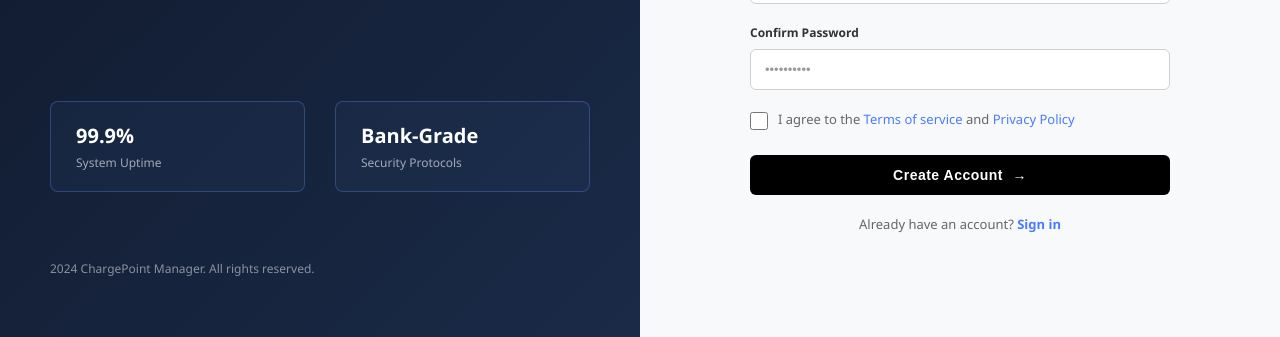
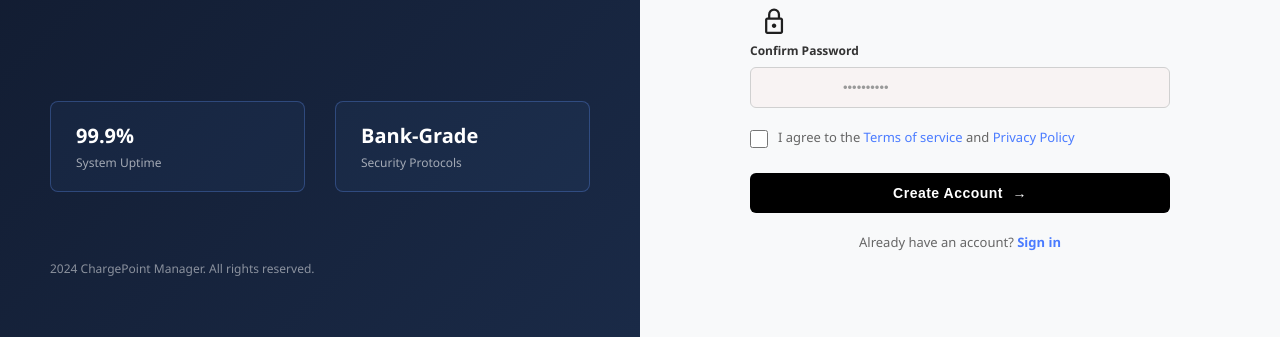
Before and after one commit to EMMANUEL862/first-html-class, a plain HTML site: page signup.html in a window 1280 px wide. Shown: the part 463-800 px from the top of the page. Drawn offline with Linux system fonts and the light colour scheme.

Commit message:
my signup form

```diff
--- a/signup.html
+++ b/signup.html
@@ -60,7 +60,7 @@
                         <input type="password" id="password" placeholder="••••••••••" required>
                     </div>
 
-                    <div class="form-group">
+                   <svg xmlns="http://www.w3.org/2000/svg" height="30px" viewBox="30 -960 960 960" width="50px" fill="#1f1f1f"><path d="M263.72-96Q234-96 213-117.15T192-168v-384q0-29.7 21.15-50.85Q234.3-624 264-624h24v-96q0-79.68 56.23-135.84 56.22-56.16 136-56.16Q560-912 616-855.84q56 56.16 56 135.84v96h24q29.7 0 50.85 21.15Q768-581.7 768-552v384q0 29.7-21.16 50.85Q725.68-96 695.96-96H263.72Zm.28-72h432v-384H264v384Zm267-141.21q21-21.21 21-51T530.79-411q-21.21-21-51-21T429-410.79q-21 21.21-21 51T429.21-309q21.21 21 51 21T531-309.21ZM360-624h240v-96q0-50-35-85t-85-35q-50 0-85 35t-35 85v96Zm-96 456v-384 384Z"/></svg> <div class="form-group">
                         <label for="confirm-password">Confirm Password</label>
                         <input type="password" id="confirm-password" placeholder="••••••••••" required>
                     </div>
--- a/styles.css
+++ b/styles.css
@@ -160,7 +160,7 @@ body {
     border: 1px solid #d0d0d0;
     border-radius: 6px;
     font-size: 13px;
-    background-color: white;
+    background-color: rgb(248, 243, 243);
     transition: border-color 0.3s;
 }
 
@@ -174,6 +174,7 @@ body {
 
 .form-group input::placeholder {
     color: #999;
+    padding-left: 20%;
 }
 
 .checkbox-group {
```
